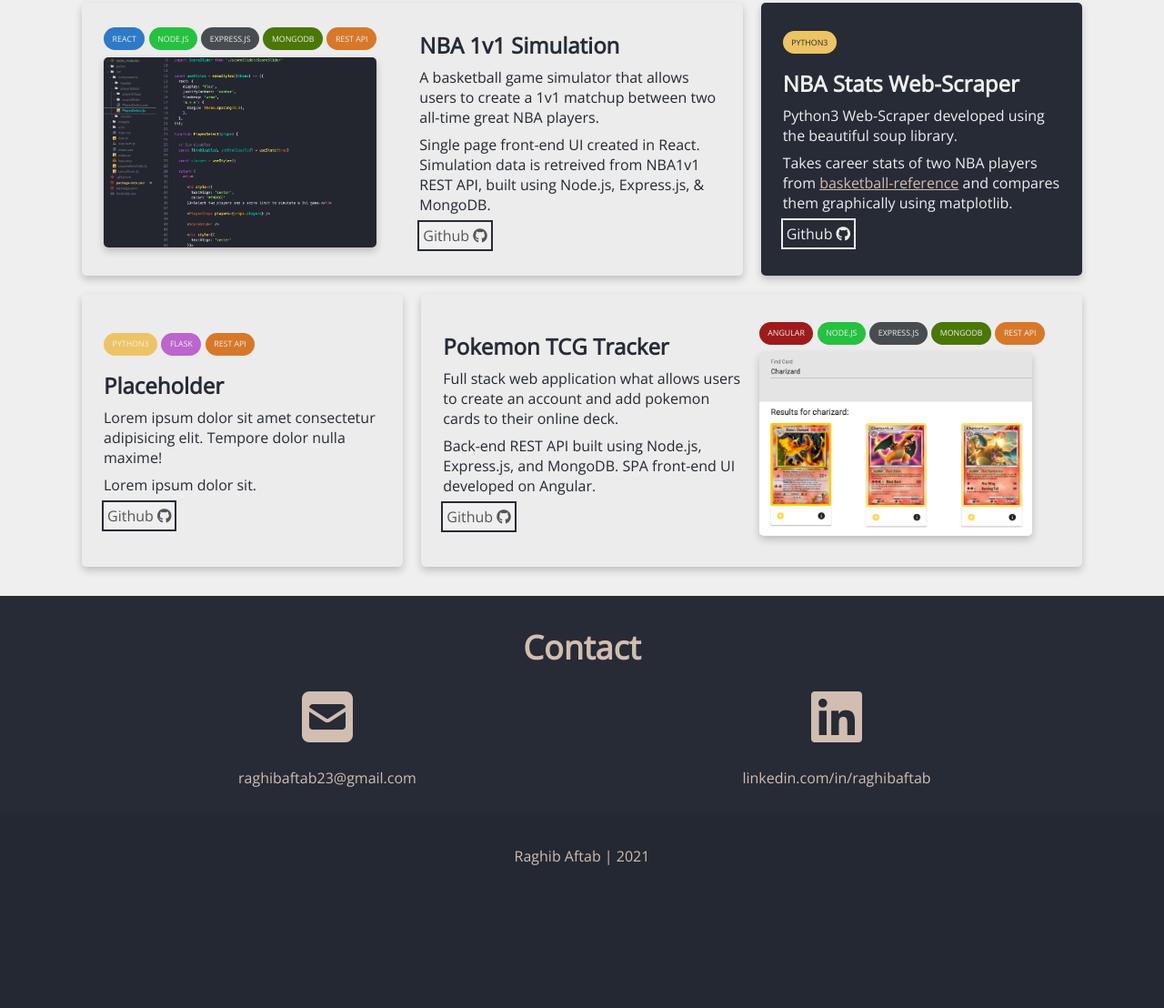
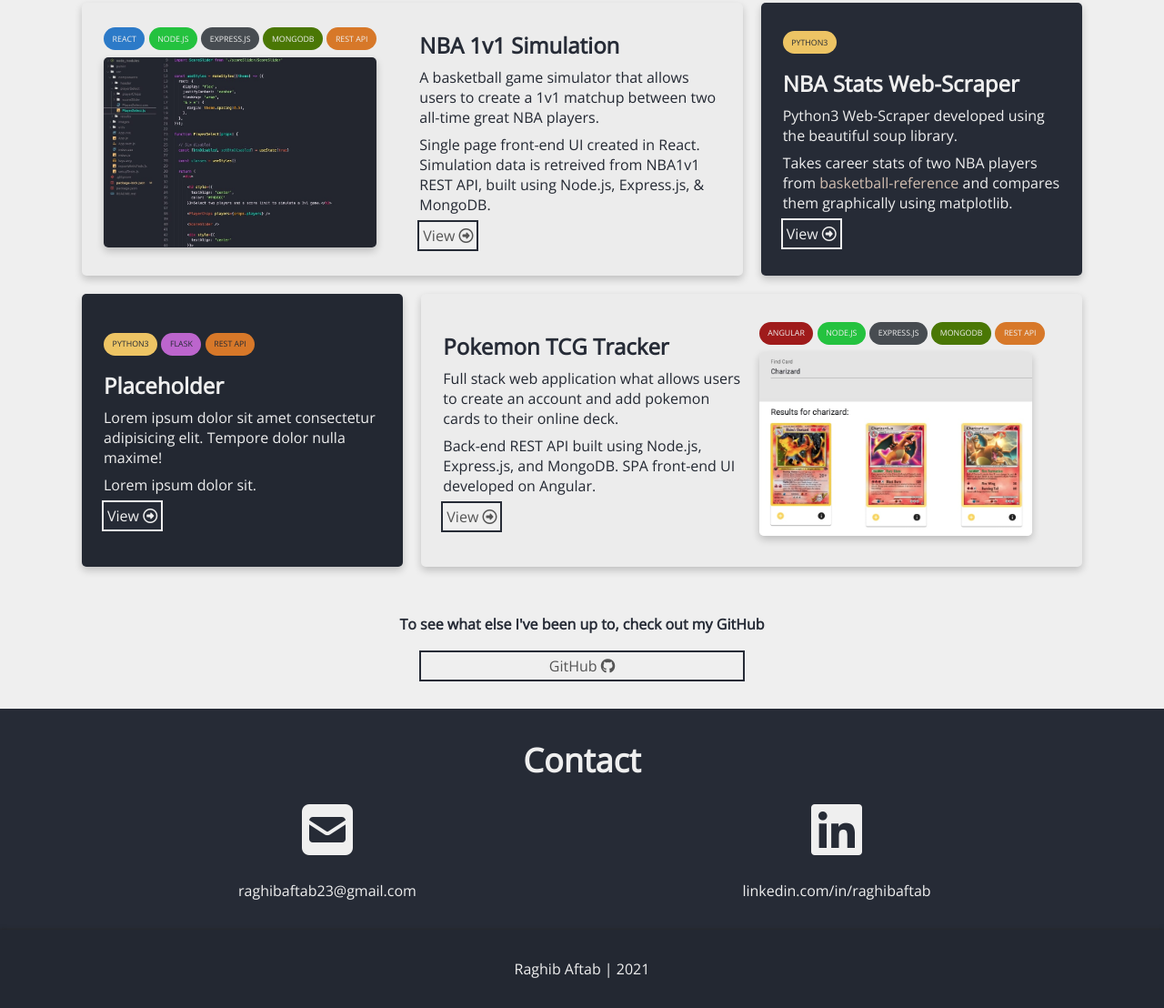
Before and after one commit to RaghibA/my-site, a plain HTML site: page index.html in a window 1280 px wide. Shown: the part 1011-2119 px from the top of the page at 91% size. Before the commit the page ends 1995 px from the top, so only its background shows below. Drawn offline with nearby package versions, Linux system fonts and the light colour scheme.

Commit message:
Update styles

```diff
--- a/css/styles.css
+++ b/css/styles.css
@@ -136,6 +136,10 @@
   width: fit-content;
 }
 
+.attr:hover {
+  opacity: .8;
+}
+
 .attr-dark {
   display: inline-block;
   color: var(--primary-color);
@@ -145,6 +149,10 @@
   border-radius: 15px;
   margin-bottom: .5rem;
   width: fit-content;
+}
+
+.attr-dark:hover {
+  opacity: .8;
 }
 
 .react { background: rgb(44, 122, 200); }
@@ -168,7 +176,7 @@
   height: 50px;
   padding: 0 5%;
   z-index: 2;
-  box-shadow: 0 0 16px 0 rgb(35, 35, 35);
+  box-shadow: 0 0 8px 0 rgb(35, 35, 35);
 }
 
 .nav-name {
@@ -285,6 +293,17 @@
   text-align: center;
 }
 
+#projects .project-container .lower {
+  grid-column: 1/ span 3;
+  text-align: center;
+  padding-top: 2rem;
+}
+
+#projects .project-container .git-btn {
+  grid-column: 2;
+  text-align: center;
+}
+
 #projects .project-container .description {
   display: grid;
   gap: .5rem;
@@ -324,6 +343,15 @@
   height: 300px;
 }
 
+.card2 .description .c2desc a {
+  text-decoration: none;
+}
+
+.card2 .description .c2desc a:hover {
+  text-decoration: none;
+  color: var(--light2-color)
+}
+
 .card2:hover {
   box-shadow: 0 6px 12px 0 rgba(0,0,0,0.2);
 }
@@ -333,7 +361,7 @@
   grid-template-rows: 1fr;
   gap: 1rem;
   align-items: center;
-  background: var(--light2-color);
+  background: var(--accent-color);
   border-radius: 5px;
   padding: 1.5rem 1.5rem;
   box-shadow: 0 4px 8px 0 rgba(0,0,0,0.2);
@@ -359,6 +387,10 @@
 
 .card4:hover {
   box-shadow: 0 6px 12px 0 rgba(0,0,0,0.2);
+}
+
+.git-link .git-header {
+  grid-column: 1/ span 3;
 }
 
 /* Contact */
@@ -394,5 +426,5 @@
 .footer {
   padding: 2rem 2rem;
   text-align: center;
-  box-shadow: 0 0 6px 0 rgb(35, 35, 35);
+  box-shadow: 0 0 4px 0 rgb(35, 35, 35);
 }
--- a/index.html
+++ b/index.html
@@ -44,7 +44,7 @@
   <section id="about">
     <div class="about-container bg-dark">
       <div class="heading">
-        <h1 class="text-light">About Me</h1>
+        <h1 class="text-light">About</h1>
       </div>
     </div>
   </section>
@@ -54,7 +54,7 @@
 
     <div class="project-container bg-light">
       <div class="heading">
-        <h1 class="text-primary">My Projects</h1>
+        <h1 class="text-primary">Projects</h1>
       </div>
 
       <div class="card1">
@@ -64,14 +64,14 @@
           <div class="attr express">Express.js</div>
           <div class="attr mongodb">MongoDB</div>
           <div class="attr rest">Rest API</div>
-          <img src="/images/nba1v1.png" alt="">
+          <img src="/images/nba1v1.jpg" alt="">
         </div>
         <div class="description">
           <h1 class="text-primary">NBA 1v1 Simulation</h1>
           <p class="text-accent">A basketball game simulator that allows users to create a 1v1 matchup between two all-time great NBA players.</p>
           <p class="text-accent">Single page front-end UI created in React. Simulation data is retreived from NBA1v1 REST API, built using Node.js, Express.js, & MongoDB.</p>
-          <a href="https://github.com/RaghibA/nba-1v1-sim-api" target="_blank" class="btn">Github
-            <span><i class="fab fa-github"></i></span>
+          <a href="https://github.com/RaghibA/nba-1v1-sim-api" target="_blank" class="btn">View
+            <span><i class="far fa-arrow-alt-circle-right"></i></i></span>
           </a>
         </div>
       </div>
@@ -81,11 +81,11 @@
           <div class="attr-dark python text">Python3</div>
           <h1 class="text-light">NBA Stats Web-Scraper</h1>
           <p class="text-light">Python3 Web-Scraper developed using the beautiful soup library.</p>
-          <p class="text-light">Takes career stats of two NBA players from <span>
-            <a href="https://www.basketball-reference.com" class="text-secondary">basketball-reference</a>
+          <p class="text-light c2desc">Takes career stats of two NBA players from <span>
+            <a href="https://www.basketball-reference.com" target="_blank" class="text-secondary">basketball-reference</a>
           </span> and compares them graphically using matplotlib.</p>
-          <a href="https://github.com/RaghibA/basketball-reference-Web-Scraper" target="_blank" class="btn-dark">Github
-            <span><i class="fab fa-github"></i></span>
+          <a href="https://github.com/RaghibA/basketball-reference-Web-Scraper" target="_blank" class="btn-dark">View
+            <span><i class="far fa-arrow-alt-circle-right"></i></i></span>
           </a>
         </div>
       </div>
@@ -93,15 +93,15 @@
       <div class="card3">
         <div class="description">
           <div class="proj3">
-            <div class="attr python">Python3</div>
-            <div class="attr flask">Flask</div>
-            <div class="attr rest">Rest API</div>
+            <div class="attr-dark python">Python3</div>
+            <div class="attr-dark flask">Flask</div>
+            <div class="attr-dark rest">Rest API</div>
           </div>
-          <h1 class="text-primary">Placeholder</h1>
-          <p class="text-primary">Lorem ipsum dolor sit amet consectetur adipisicing elit. Tempore dolor nulla maxime!</p>
-          <p class="text-primary">Lorem ipsum dolor sit.</p>
-          <a href="https://github.com/RaghibA" target="_blank" class="btn">Github
-            <span><i class="fab fa-github"></i></span>
+          <h1 class="text-light">Placeholder</h1>
+          <p class="text-light">Lorem ipsum dolor sit amet consectetur adipisicing elit. Tempore dolor nulla maxime!</p>
+          <p class="text-light">Lorem ipsum dolor sit.</p>
+          <a href="https://github.com/RaghibA" target="_blank" class="btn-dark">View
+            <span><i class="far fa-arrow-alt-circle-right"></i></span>
           </a>
         </div>
       </div>
@@ -111,8 +111,8 @@
           <h1 class="text-primary">Pokemon TCG Tracker</h1>
           <p class="text-accent">Full stack web application what allows users to create an account and add pokemon cards to their online deck.</p>
           <p class="text-accent">Back-end REST API built using Node.js, Express.js, and MongoDB. SPA front-end UI developed on Angular.</p>
-          <a href="https://github.com/RaghibA/Pokemon-TCG-Tracker" target="_blank" class="btn">Github
-            <span><i class="fab fa-github"></i></span>
+          <a href="https://github.com/RaghibA/Pokemon-TCG-Tracker" target="_blank" class="btn">View
+            <span><i class="far fa-arrow-alt-circle-right"></i></span>
           </a>
         </div>
         <div class="proj-1">
@@ -121,11 +121,17 @@
           <div class="attr express">Express.js</div>
           <div class="attr mongodb">MongoDB</div>
           <div class="attr rest">Rest API</div>
-          <img src="/images/pokemean.png" alt="">
+          <img src="/images/pokemean.jpg" alt="">
         </div>
       </div>
 
+      <div class="lower">
+        <h4 class="text-primary">To see what else I've been up to, check out my GitHub</h4>
+      </div>
 
+      <a class="btn git-btn" href="">GitHub
+        <span><i class="fab fa-github"></i></span>
+      </a>
     </div>
   </section>
 
@@ -133,13 +139,13 @@
   <section id="contact">
     <div class="contact-container bg-dark">
       <div class="heading">
-        <h1 class="text-secondary">Contact</h1>
+        <h1 class="text-light">Contact</h1>
       </div>
-      <div class="contact-box text-secondary">
+      <div class="contact-box text-light">
         <i class="fas fa-envelope-square fa-4x"></i>
         <p>raghibaftab23@gmail.com</p>
       </div>
-      <div class="contact-box text-secondary">
+      <div class="contact-box text-light">
         <i class="fab fa-linkedin fa-4x"></i>
         <p>linkedin.com/in/raghibaftab</p>
       </div>
@@ -148,7 +154,7 @@
 
   <!-- Footer -->
   <footer>
-    <div class="footer text-secondary">Raghib Aftab | 2021</div>
+    <div class="footer text-light">Raghib Aftab | 2021</div>
   </footer>
 
   <!-- Scripts/Jquery -->
```
Also changed, not shown: images/nba1v1.jpg (added), images/nba1v1.png (deleted), images/pokemean.jpg (added), images/pokemean.png (deleted), 1 other file.
